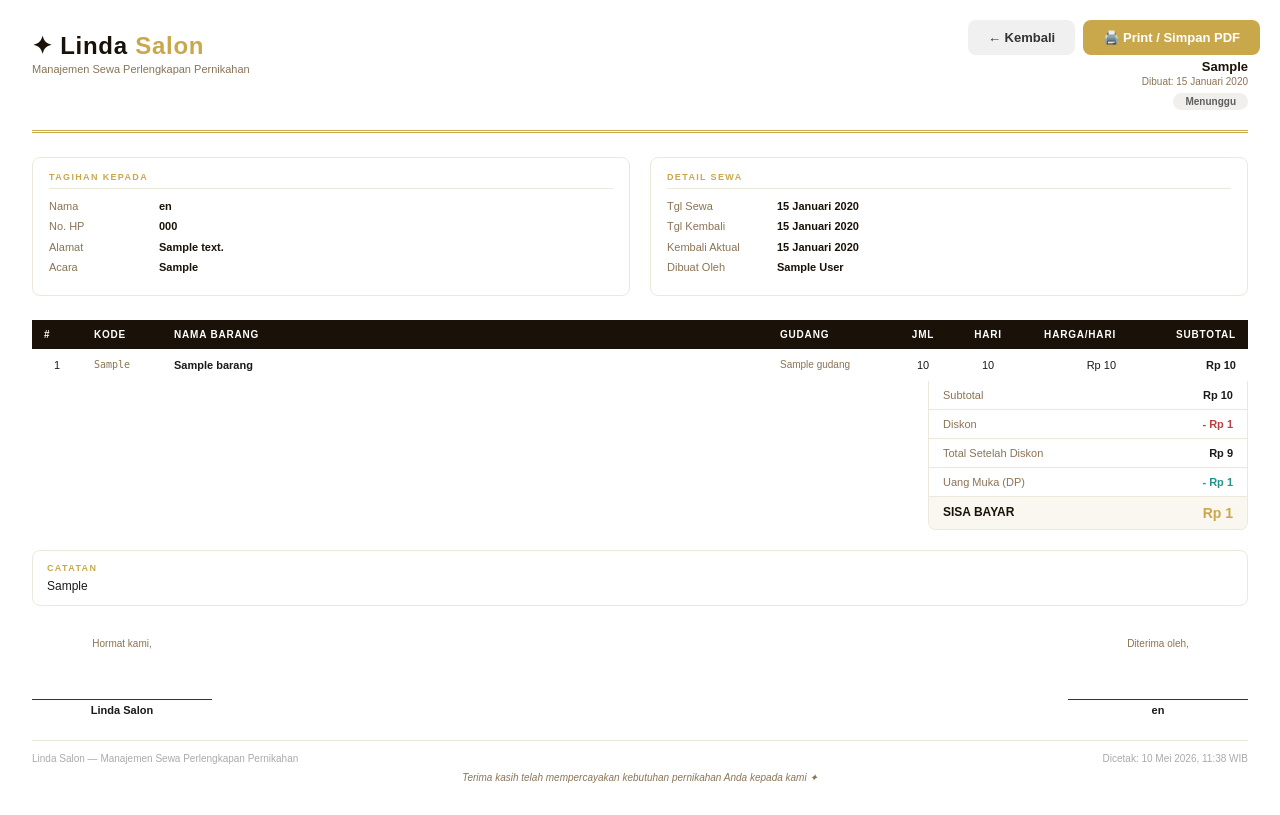
After one commit to avifmuhamadtaufiq/linda_salon, a Django app: page /transactions/1/invoice/ in a window 1280 px wide. The commit adds this page. Run offline with Django 4.2, Linux system fonts and the light colour scheme; a user stored in the database is signed in; tables that the repository leaves empty hold one stand-in row (values such as "Sample post").

Commit message:
tambah fitur invoice pdf

```diff
--- a/apps/transactions/urls.py
+++ b/apps/transactions/urls.py
@@ -11,4 +11,5 @@ urlpatterns = [
     path('<int:pk>/batal/', views.transaksi_batal, name='transaksi_batal'),
     path('jadwal/', views.jadwal_view, name='jadwal'),
     path('<int:pk>/print-persiapan/', views.transaksi_print_persiapan, name='transaksi_print_persiapan'),
+    path('<int:pk>/invoice/', views.transaksi_invoice, name='transaksi_invoice'),
 ]
--- a/apps/transactions/views.py
+++ b/apps/transactions/views.py
@@ -343,3 +343,13 @@ def transaksi_print_persiapan(request, pk):
         'detail': detail,
         'generated_at': timezone.now(),
     })
+
+@login_required
+def transaksi_invoice(request, pk):
+    transaksi = get_object_or_404(Transaksi, pk=pk)
+    detail = transaksi.detail.select_related('barang', 'barang__gudang')
+    return render(request, 'transactions/transaksi_invoice.html', {
+        'transaksi': transaksi,
+        'detail': detail,
+        'generated_at': timezone.now(),
+    })
--- a/templates/transactions/transaksi_detail.html
+++ b/templates/transactions/transaksi_detail.html
@@ -43,6 +43,10 @@
         Dibuat oleh {{ transaksi.dibuat_oleh.get_full_name|default:transaksi.dibuat_oleh.username }}
     </span>
 {% endif %}
+    <a href="{% url 'transaksi_invoice' transaksi.pk %}"
+        target="_blank" class="btn btn-gold btn-sm">
+        <i class="bi bi-file-earmark-text me-1"></i> Invoice
+    </a>
     <a href="{% url 'transaksi_print_persiapan' transaksi.pk %}"
         target="_blank" class="btn btn-outline-gold btn-sm">
         <i class="bi bi-printer me-1"></i> Print Persiapan
--- /dev/null
+++ b/templates/transactions/transaksi_invoice.html
@@ -0,0 +1,439 @@
+<!DOCTYPE html>
+<html lang="id">
+<head>
+    <meta charset="UTF-8">
+    <meta name="viewport" content="width=device-width, initial-scale=1.0">
+    <title>Invoice {{ transaksi.no_transaksi }} - Linda Salon</title>
+    <style>
+        * { margin: 0; padding: 0; box-sizing: border-box; }
+        body {
+            font-family: Arial, sans-serif;
+            font-size: 12px;
+            color: #1a1a1a;
+            background: white;
+            padding: 32px;
+        }
+
+        /* Header */
+        .header {
+            display: flex;
+            justify-content: space-between;
+            align-items: flex-start;
+            margin-bottom: 24px;
+            padding-bottom: 20px;
+            border-bottom: 3px double #C9A84C;
+        }
+        .brand h1 {
+            font-size: 24px;
+            font-weight: 700;
+            color: #1A1208;
+            letter-spacing: 0.03em;
+        }
+        .brand h1 span { color: #C9A84C; }
+        .brand p {
+            font-size: 11px;
+            color: #8A7355;
+            margin-top: 3px;
+        }
+        .invoice-info { text-align: right; }
+        .invoice-info .invoice-label {
+            font-size: 20px;
+            font-weight: 700;
+            color: #C9A84C;
+            letter-spacing: 0.1em;
+            text-transform: uppercase;
+        }
+        .invoice-info .invoice-no {
+            font-size: 13px;
+            font-weight: 700;
+            color: #1A1208;
+            margin-top: 4px;
+        }
+        .invoice-info .invoice-date {
+            font-size: 10px;
+            color: #8A7355;
+            margin-top: 2px;
+        }
+        .invoice-info .status-badge {
+            display: inline-block;
+            margin-top: 6px;
+            padding: 3px 12px;
+            border-radius: 20px;
+            font-size: 10px;
+            font-weight: 700;
+        }
+        .status-menunggu { background:#F0EFEB; color:#5F5E5A; }
+        .status-siap_diambil { background:#E1F5EE; color:#0F6E56; }
+        .status-disewa { background:#FAEEDA; color:#854F0B; }
+        .status-selesai { background:#E6F1FB; color:#185FA5; }
+        .status-batal { background:#FCEBEB; color:#A32D2D; }
+
+        /* Info grid */
+        .info-section {
+            display: grid;
+            grid-template-columns: 1fr 1fr;
+            gap: 20px;
+            margin-bottom: 24px;
+        }
+        .info-box {
+            border: 1px solid #EDE8DC;
+            border-radius: 8px;
+            padding: 14px 16px;
+        }
+        .info-box h3 {
+            font-size: 9px;
+            text-transform: uppercase;
+            letter-spacing: 0.15em;
+            color: #C9A84C;
+            font-weight: 700;
+            margin-bottom: 10px;
+            padding-bottom: 6px;
+            border-bottom: 1px solid #EDE8DC;
+        }
+        .info-row {
+            display: flex;
+            margin-bottom: 5px;
+            font-size: 11px;
+            line-height: 1.4;
+        }
+        .info-label {
+            color: #8A7355;
+            width: 110px;
+            flex-shrink: 0;
+        }
+        .info-value { font-weight: 600; color: #1A1208; }
+
+        /* Tabel */
+        table { width: 100%; border-collapse: collapse; margin-bottom: 0; }
+        thead th {
+            background: #1A1208;
+            color: white;
+            padding: 9px 12px;
+            text-align: left;
+            font-size: 10px;
+            text-transform: uppercase;
+            letter-spacing: 0.08em;
+        }
+        thead th.text-right { text-align: right; }
+        thead th.text-center { text-align: center; }
+        tbody td {
+            border-bottom: 1px solid #EDE8DC;
+            padding: 10px 12px;
+            font-size: 11px;
+            vertical-align: middle;
+        }
+        tbody tr:last-child td { border-bottom: none; }
+        tbody tr:nth-child(even) td { background: #FAF7F0; }
+        .kode { font-family: monospace; font-size: 10px; color: #8A7355; }
+        .nama { font-weight: 600; }
+        .text-right { text-align: right; }
+        .text-center { text-align: center; }
+
+        /* Summary pembayaran */
+        .payment-section {
+            display: flex;
+            justify-content: flex-end;
+            margin-top: 0;
+        }
+        .payment-box {
+            width: 320px;
+            border: 1px solid #EDE8DC;
+            border-top: none;
+            border-radius: 0 0 8px 8px;
+        }
+        .payment-row {
+            display: flex;
+            justify-content: space-between;
+            padding: 8px 14px;
+            font-size: 11px;
+            border-bottom: 1px solid #EDE8DC;
+        }
+        .payment-row:last-child { border-bottom: none; }
+        .payment-label { color: #8A7355; }
+        .payment-value { font-weight: 600; }
+        .payment-total {
+            background: #FAF7F0;
+            border-radius: 0 0 8px 8px;
+        }
+        .payment-total .payment-label {
+            font-weight: 700;
+            color: #1A1208;
+            font-size: 12px;
+        }
+        .payment-total .payment-value {
+            font-size: 14px;
+            color: #C9A84C;
+            font-weight: 700;
+        }
+        .payment-diskon .payment-value { color: #B94040; }
+        .payment-dp .payment-value { color: #20948A; }
+
+        /* Catatan */
+        .catatan-box {
+            margin-top: 20px;
+            border: 1px solid #EDE8DC;
+            border-radius: 8px;
+            padding: 12px 14px;
+        }
+        .catatan-box h3 {
+            font-size: 9px;
+            text-transform: uppercase;
+            letter-spacing: 0.15em;
+            color: #C9A84C;
+            font-weight: 700;
+            margin-bottom: 6px;
+        }
+
+        /* TTD */
+        .ttd-section {
+            display: flex;
+            justify-content: space-between;
+            margin-top: 32px;
+        }
+        .ttd-box { text-align: center; width: 180px; }
+        .ttd-label { font-size: 10px; color: #8A7355; margin-bottom: 4px; }
+        .ttd-line {
+            border-top: 1px solid #333;
+            margin-top: 50px;
+            padding-top: 4px;
+            font-size: 11px;
+            font-weight: 600;
+        }
+
+        /* Footer */
+        .footer {
+            margin-top: 24px;
+            padding-top: 12px;
+            border-top: 1px solid #EDE8DC;
+            display: flex;
+            justify-content: space-between;
+            font-size: 10px;
+            color: #aaa;
+        }
+        .footer-note {
+            text-align: center;
+            margin-top: 8px;
+            font-size: 10px;
+            color: #8A7355;
+            font-style: italic;
+        }
+
+        /* Tombol aksi */
+        .no-print {
+            position: fixed;
+            top: 20px;
+            right: 20px;
+            display: flex;
+            gap: 8px;
+            z-index: 999;
+        }
+        .btn-action {
+            color: white;
+            border: none;
+            padding: 10px 20px;
+            border-radius: 8px;
+            font-size: 13px;
+            cursor: pointer;
+            font-weight: 600;
+            text-decoration: none;
+            display: inline-block;
+        }
+        .btn-pdf { background: #C9A84C; }
+        .btn-back { background: #f0f0f0; color: #333; }
+
+        @media print {
+            .no-print { display: none !important; }
+            body { padding: 16px; }
+            @page { margin: 1.5cm; size: A4; }
+        }
+    </style>
+</head>
+<body>
+
+<!-- Tombol aksi -->
+<div class="no-print">
+    <a href="{% url 'transaksi_detail' transaksi.pk %}"
+        class="btn-action btn-back">← Kembali</a>
+    <button class="btn-action btn-pdf" onclick="window.print()">
+        🖨️ Print / Simpan PDF
+    </button>
+</div>
+
+<!-- Header -->
+<div class="header">
+    <div class="brand">
+        <h1>✦ Linda <span>Salon</span></h1>
+        <p>Manajemen Sewa Perlengkapan Pernikahan</p>
+    </div>
+    <div class="invoice-info">
+        <div class="invoice-label">Invoice</div>
+        <div class="invoice-no">{{ transaksi.no_transaksi }}</div>
+        <div class="invoice-date">
+            Dibuat: {{ transaksi.created_at|date:"d F Y" }}
+        </div>
+        <div>
+            <span class="status-badge status-{{ transaksi.status }}">
+                {{ transaksi.get_status_display }}
+            </span>
+        </div>
+    </div>
+</div>
+
+<!-- Info Pelanggan & Jadwal -->
+<div class="info-section">
+    <div class="info-box">
+        <h3>Tagihan Kepada</h3>
+        <div class="info-row">
+            <span class="info-label">Nama</span>
+            <span class="info-value">{{ transaksi.pelanggan_nama }}</span>
+        </div>
+        <div class="info-row">
+            <span class="info-label">No. HP</span>
+            <span class="info-value">{{ transaksi.pelanggan_hp }}</span>
+        </div>
+        {% if transaksi.pelanggan_alamat %}
+        <div class="info-row">
+            <span class="info-label">Alamat</span>
+            <span class="info-value">{{ transaksi.pelanggan_alamat }}</span>
+        </div>
+        {% endif %}
+        {% if transaksi.acara %}
+        <div class="info-row">
+            <span class="info-label">Acara</span>
+            <span class="info-value">{{ transaksi.acara }}</span>
+        </div>
+        {% endif %}
+    </div>
+    <div class="info-box">
+        <h3>Detail Sewa</h3>
+        <div class="info-row">
+            <span class="info-label">Tgl Sewa</span>
+            <span class="info-value">
+                {{ transaksi.tanggal_sewa|date:"d F Y" }}
+            </span>
+        </div>
+        <div class="info-row">
+            <span class="info-label">Tgl Kembali</span>
+            <span class="info-value">
+                {{ transaksi.tanggal_kembali|date:"d F Y" }}
+            </span>
+        </div>
+        {% if transaksi.tanggal_kembali_aktual %}
+        <div class="info-row">
+            <span class="info-label">Kembali Aktual</span>
+            <span class="info-value">
+                {{ transaksi.tanggal_kembali_aktual|date:"d F Y" }}
+            </span>
+        </div>
+        {% endif %}
+        <div class="info-row">
+            <span class="info-label">Dibuat Oleh</span>
+            <span class="info-value">
+                {{ transaksi.dibuat_oleh.get_full_name|default:transaksi.dibuat_oleh.username }}
+            </span>
+        </div>
+    </div>
+</div>
+
+<!-- Tabel Barang -->
+<table>
+    <thead>
+        <tr>
+            <th style="width:50px;">#</th>
+            <th style="width:80px;">Kode</th>
+            <th>Nama Barang</th>
+            <th style="width:120px;">Gudang</th>
+            <th class="text-center" style="width:70px;">Jml</th>
+            <th class="text-center" style="width:60px;">Hari</th>
+            <th class="text-right" style="width:110px;">Harga/Hari</th>
+            <th class="text-right" style="width:120px;">Subtotal</th>
+        </tr>
+    </thead>
+    <tbody>
+        {% for d in detail %}
+        <tr>
+            <td class="text-center">{{ forloop.counter }}</td>
+            <td class="kode">{{ d.barang.kode }}</td>
+            <td class="nama">{{ d.barang.nama }}</td>
+            <td style="font-size:10px; color:#8A7355;">
+                {{ d.barang.gudang.nama|default:"-" }}
+            </td>
+            <td class="text-center">{{ d.jumlah }}</td>
+            <td class="text-center">{{ d.jumlah_hari }}</td>
+            <td class="text-right">
+                {% load rupiah %}
+                {{ d.harga_satuan|rupiah }}
+            </td>
+            <td class="text-right" style="font-weight:600;">
+                {{ d.subtotal|rupiah }}
+            </td>
+        </tr>
+        {% endfor %}
+    </tbody>
+</table>
+
+<!-- Summary Pembayaran -->
+<div class="payment-section">
+    <div class="payment-box">
+        <div class="payment-row">
+            <span class="payment-label">Subtotal</span>
+            <span class="payment-value">{{ transaksi.total_harga|rupiah }}</span>
+        </div>
+        {% if transaksi.diskon > 0 %}
+        <div class="payment-row payment-diskon">
+            <span class="payment-label">Diskon</span>
+            <span class="payment-value">- {{ transaksi.diskon|rupiah }}</span>
+        </div>
+        <div class="payment-row">
+            <span class="payment-label">Total Setelah Diskon</span>
+            <span class="payment-value">
+                {{ transaksi.total_setelah_diskon|rupiah }}
+            </span>
+        </div>
+        {% endif %}
+        <div class="payment-row payment-dp">
+            <span class="payment-label">Uang Muka (DP)</span>
+            <span class="payment-value">- {{ transaksi.uang_muka|rupiah }}</span>
+        </div>
+        <div class="payment-row payment-total">
+            <span class="payment-label">SISA BAYAR</span>
+            <span class="payment-value">{{ transaksi.sisa_bayar|rupiah }}</span>
+        </div>
+    </div>
+</div>
+
+{% if transaksi.catatan %}
+<div class="catatan-box">
+    <h3>Catatan</h3>
+    {{ transaksi.catatan }}
+</div>
+{% endif %}
+
+<!-- TTD -->
+<div class="ttd-section">
+    <div class="ttd-box">
+        <div class="ttd-label">Hormat kami,</div>
+        <div class="ttd-line">Linda Salon</div>
+    </div>
+    <div class="ttd-box">
+        <div class="ttd-label">Diterima oleh,</div>
+        <div class="ttd-line">{{ transaksi.pelanggan_nama }}</div>
+    </div>
+</div>
+
+<!-- Footer -->
+<div class="footer">
+    <div>Linda Salon — Manajemen Sewa Perlengkapan Pernikahan</div>
+    <div>Dicetak: {{ generated_at|date:"d F Y, H:i" }} WIB</div>
+</div>
+<div class="footer-note">
+    Terima kasih telah mempercayakan kebutuhan pernikahan Anda kepada kami ✦
+</div>
+
+<script>
+if (window.location.search.includes('pdf=1')) {
+    setTimeout(() => window.print(), 500);
+}
+</script>
+</body>
+</html>
```
